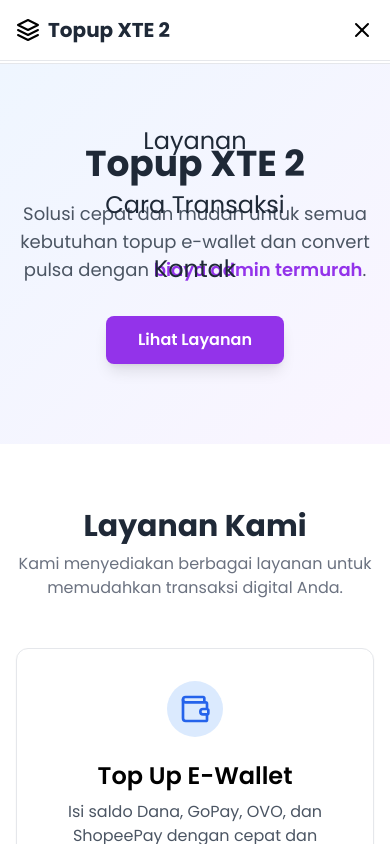
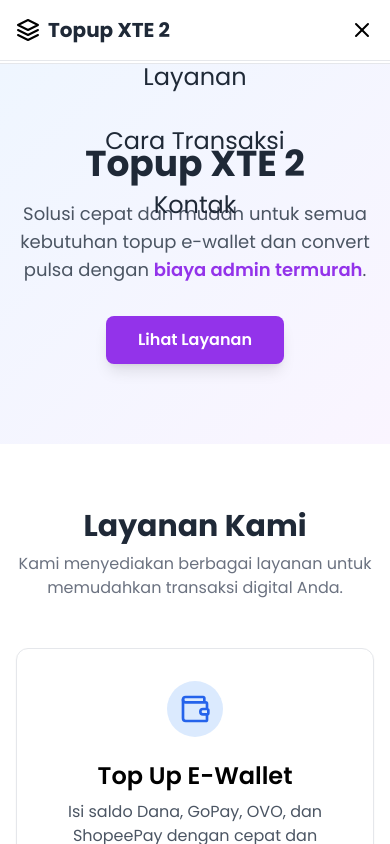
Before and after one commit to Nephyy1/xte2, a Next.js app: page / in a window 390 px wide. Both pictures are taken after a click on the button "Toggle Menu". Shown: the top 844 px of the page. Built offline with nearby package versions, Linux system fonts and the light colour scheme.

Commit message:
Update navbar.tsx

```diff
--- a/components/navbar.tsx
+++ b/components/navbar.tsx
@@ -38,9 +38,10 @@
         </div>
       </nav>
 
+      {/* Perubahan ada di baris di bawah ini */}
       <div className={twMerge(
-        "fixed inset-0 z-50 bg-white transform transition-transform duration-300 ease-in-out md:hidden",
-        isOpen ? "translate-x-0" : "translate-x-full"
+        "fixed inset-0 z-50 bg-white md:hidden",
+        isOpen ? "flex flex-col" : "hidden"
       )}>
         <div className="flex justify-between items-center p-4 border-b">
            <Link href="/" className="flex items-center space-x-2" onClick={() => setIsOpen(false)}>
@@ -51,7 +52,7 @@
             <X size={24} />
           </button>
         </div>
-        <div className="flex flex-col items-center space-y-8 mt-16">
+        <div className="flex flex-col items-center justify-center flex-1 space-y-8">
           {navLinks.map((link) => (
             <Link key={link.href} href={link.href} className="text-2xl text-gray-800 hover:text-purple-600" onClick={() => setIsOpen(false)}>
               {link.label}
```
